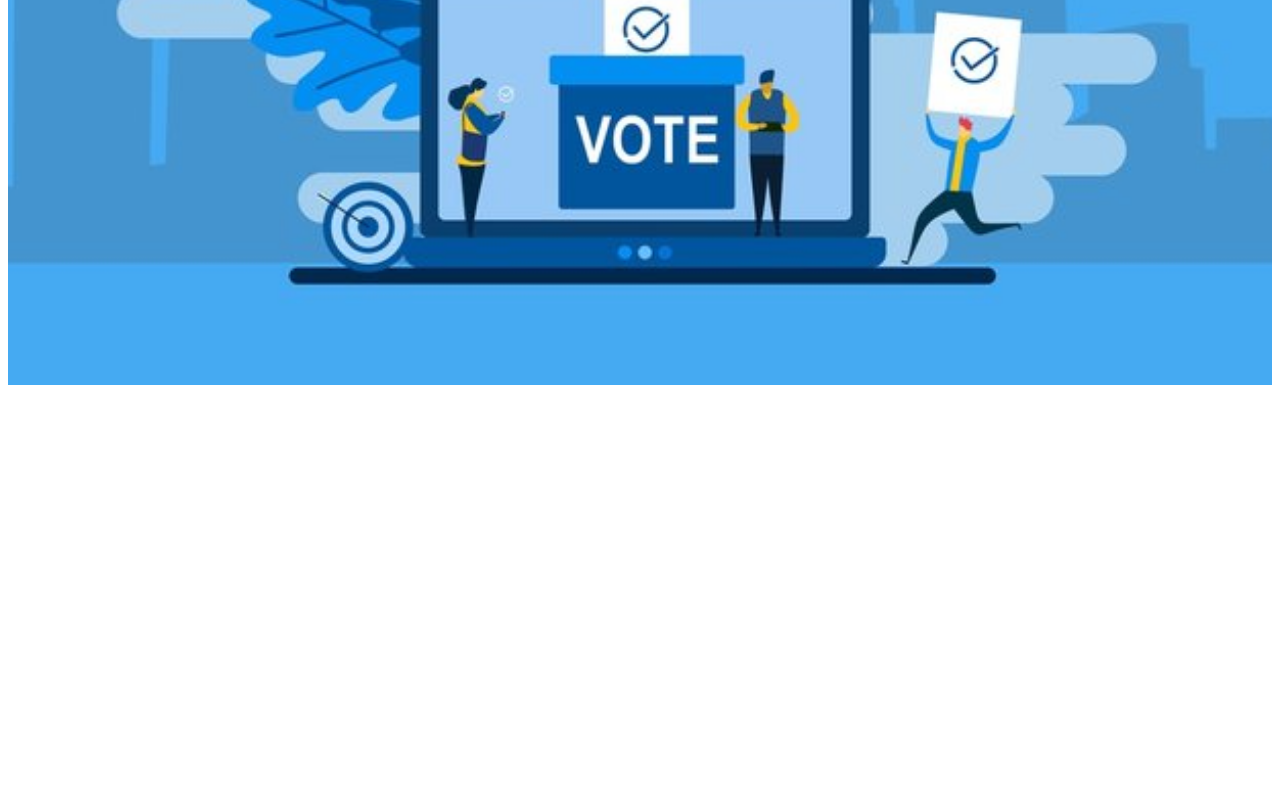
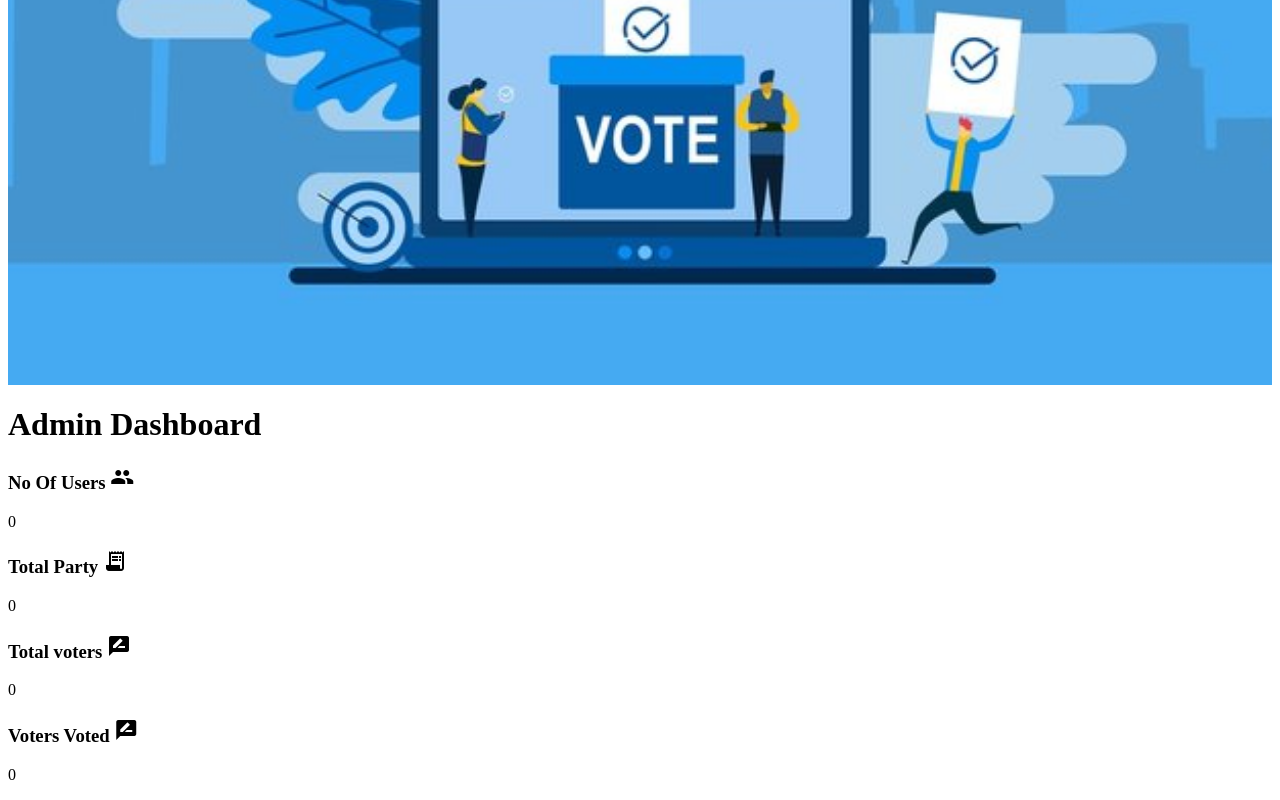
Before and after one commit to prathampalsingh/online_voting_system, an Angular app in the folder angular-onlinevoting/angular-onlinevoting/: page /adminhome in a window 1280 px wide. Shown: the part 399-1199 px from the top of the page. Before the commit the page ends 800 px from the top, so only its background shows below. Built offline with nearby package versions, Linux system fonts and the light colour scheme; no server answers; sample sign-in values are in the browser's storage; some icons are missing.

Commit message:
dashborad_part1

```diff
--- a/angular-onlinevoting/angular-onlinevoting/src/app/admin/adminhome/adminhome.component.html
+++ b/angular-onlinevoting/angular-onlinevoting/src/app/admin/adminhome/adminhome.component.html
@@ -1 +1,46 @@
 <div class="main"></div>
+<div class="dashboard-content">
+    <h1>Admin Dashboard</h1>
+
+
+
+    <!-- <div (click)="gotourl('adminhome')" [class.selected]="url === '/adminhome'"> -->
+      <div>
+        <div class="stats">
+        <div class="stat-item">
+          <h3>No Of Users <mat-icon>people</mat-icon></h3>
+          <p>{{totalUsers}}</p>
+        </div>
+      </div>
+    </div>
+
+    <!-- <div (click)="gotourl('llistorder')" [class.selected]="url === '/llistorder'"> -->
+      <div>
+        <div class="stats">
+        <div class="stat-item">
+          <h3>Total Party <mat-icon>receipt_long</mat-icon></h3>
+          <p>{{totalParties}}</p>
+        </div>
+      </div>
+    </div>
+
+    <!-- <div (click)="gotourl('listreview')" [class.selected]="url === '/listreview'"> -->
+      <div>
+        <div class="stats">
+        <div class="stat-item">
+          <h3>Total voters <mat-icon>rate_review</mat-icon></h3>
+          <p>{{activeVoter}}</p>
+        </div>
+      </div>
+    </div>
+  </div>
+
+  <!-- <div (click)="gotourl('listreview')" [class.selected]="url === '/listreview'"> -->
+    <div>
+        <div class="stats">
+        <div class="stat-item">
+          <h3>Voters Voted <mat-icon>rate_review</mat-icon></h3>
+          <p>{{totalVoted}}</p>
+        </div>
+      </div>
+    </div>
--- a/angular-onlinevoting/angular-onlinevoting/src/app/admin/adminhome/adminhome.component.ts
+++ b/angular-onlinevoting/angular-onlinevoting/src/app/admin/adminhome/adminhome.component.ts
@@ -1,4 +1,6 @@
 import { Component } from '@angular/core';
+import { take } from 'rxjs';
+import { VoterService } from 'src/app/voter.service';
 
 @Component({
   selector: 'app-adminhome',
@@ -6,5 +8,28 @@ import { Component } from '@angular/core';
   styleUrls: ['./adminhome.component.css']
 })
 export class AdminhomeComponent {
+  totalUsers: number = 0;
+  activeVoter:number=0;
+  totalParties:number=0;
+  totalVoted:number=0;
+  constructor(private vservice: VoterService) {
 
+  }
+
+  ngOnInit(): void {
+    this.vservice.getAllVoterList().pipe(take(1)).subscribe((res) => {
+      console.log("***", res);
+      if (res && Array.isArray(res)){
+        this.totalUsers=res.length;
+        this.activeVoter=res.filter((item:any)=>item?.activateAccount===true).length;
+        this.totalVoted=res.filter((item:any)=>item?.status==='voted').length;
+      }
+   });
+   this.vservice.getAllParty().pipe(take(1)).subscribe((res) => {
+    console.log("***", res);
+    if (res && Array.isArray(res)){
+           this.totalParties=res.length;
+    }
+  });
+  }
 }
```
